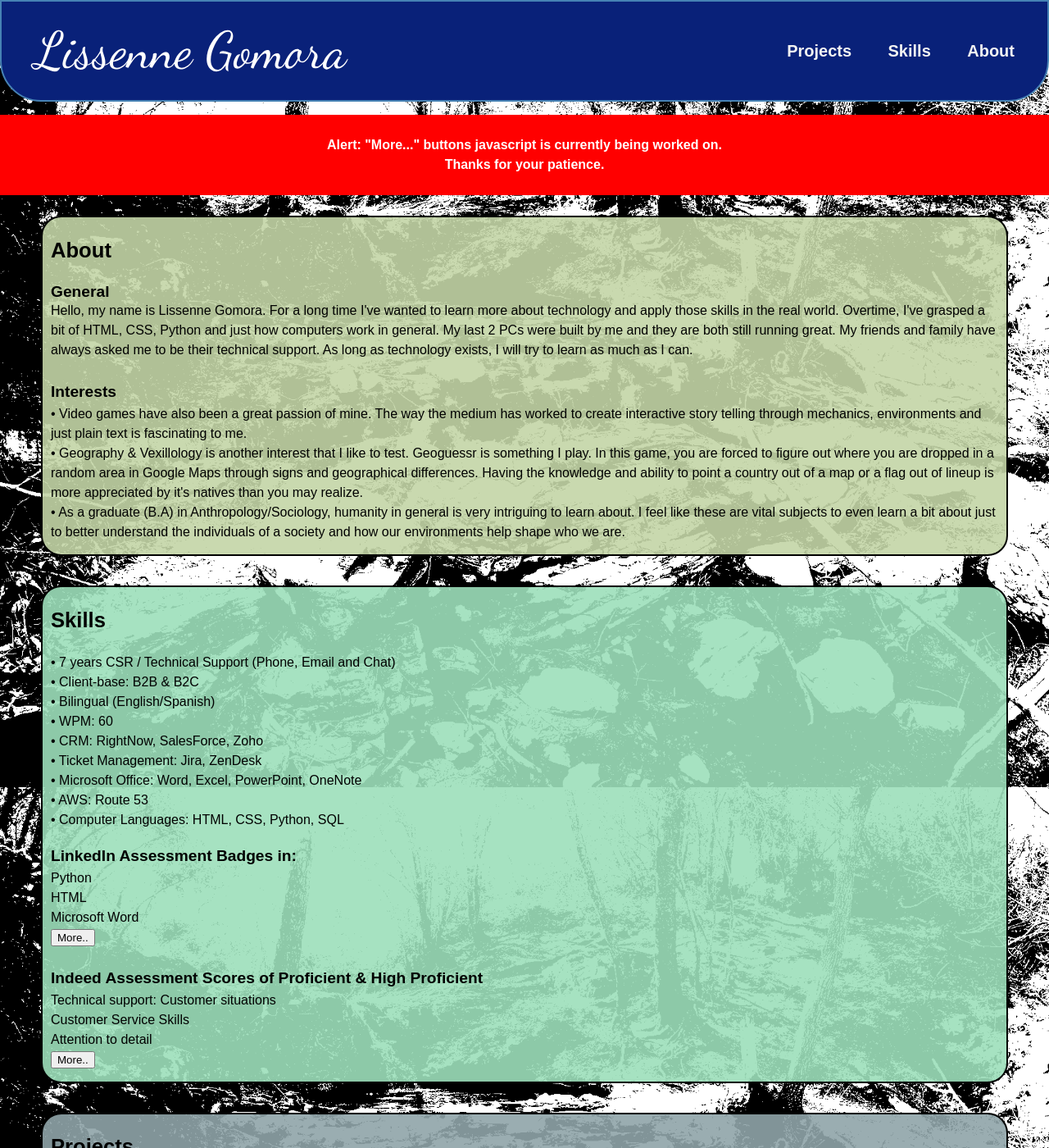
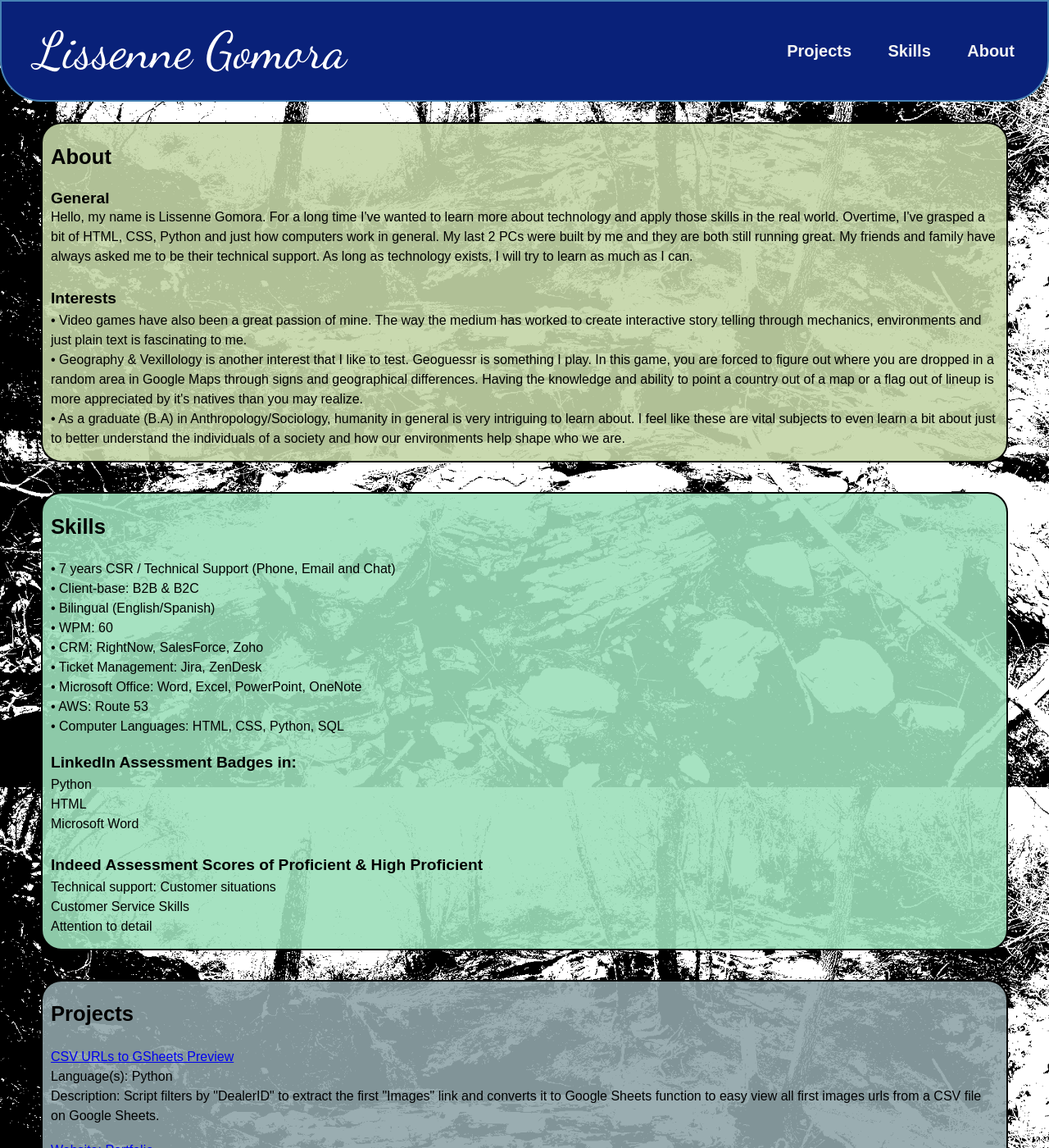
Before and after one commit to lissgomo/lissgomo.github.io, a Jekyll site: the page built from index.markdown, in a window 1280 px wide and 1400 px high. Shown: the whole window at 82% size. Built offline with Jekyll 4.4.1, drawn with Linux system fonts in a browser that asks for light colours; some web fonts are replaced.

Commit message:
Update default.html

```diff
--- a/_layouts/default.html
+++ b/_layouts/default.html
@@ -5,8 +5,6 @@
 {% include head.html %}
 
 {% include header.html %}
-
-{% include message.html %}
 
 <body>
 <div class="page-container">
@@ -48,25 +46,11 @@
             <dd>Python</dd>
             <dd>HTML</dd>
             <dd>Microsoft Word</dd>
-            <dd><button id="btn-link">More..</button>
-                <div class="modal-link">
-                    <div class="content-link">
-                    <span class="close-link">&times;</span>
-                    <p>LinkedIn</p>
-                    </div>
-                </div></dd>
     <br>
             <dt><h4>Indeed Assessment Scores of Proficient & High Proficient</h4></dt>
             <dd>Technical support: Customer situations</dd>
             <dd>Customer Service Skills</dd>
             <dd>Attention to detail</dd>
-            <dd><button id="btn-in">More..</button>
-                <div class="modal-in">
-                    <div class="content-in">
-                    <span class="close-in">&times;</span>
-                    <p>Indeed</p>
-                    </div>
-                </div></dd>
         </dl>
     </div>
 
```
